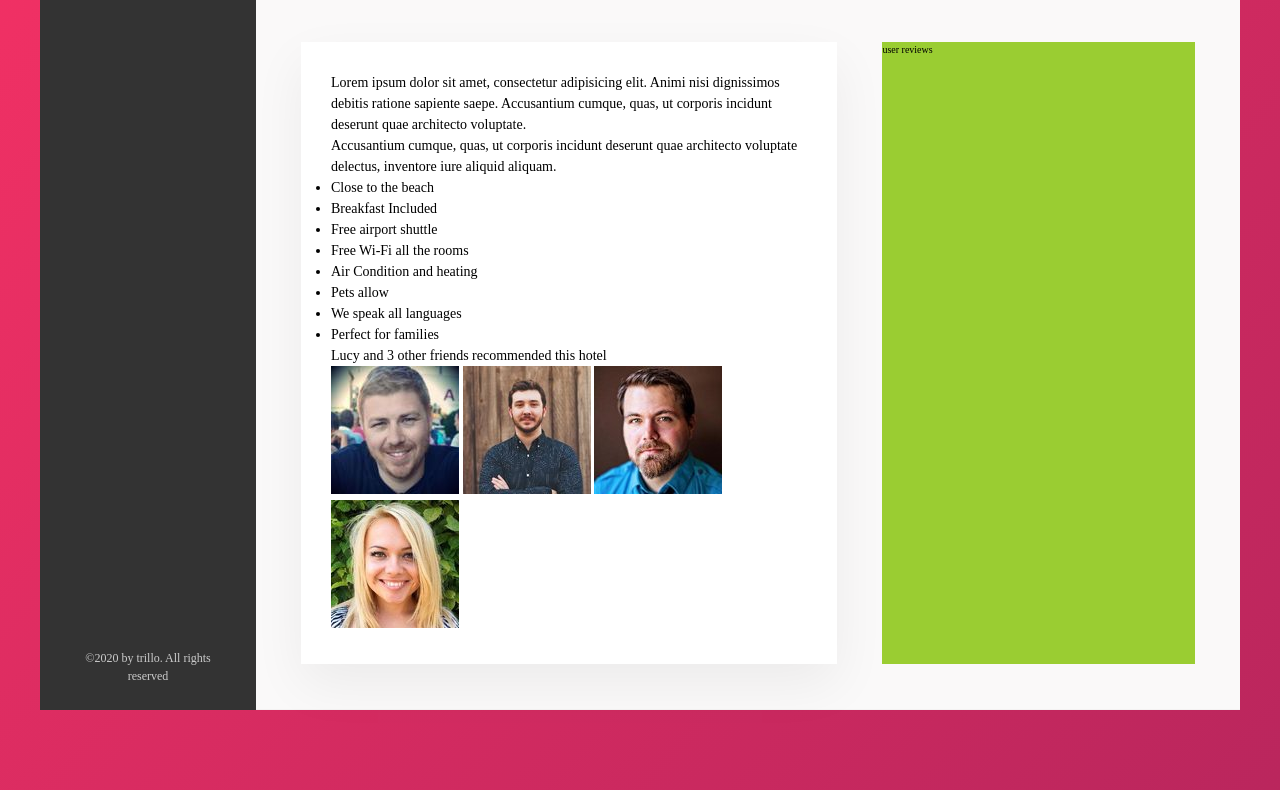
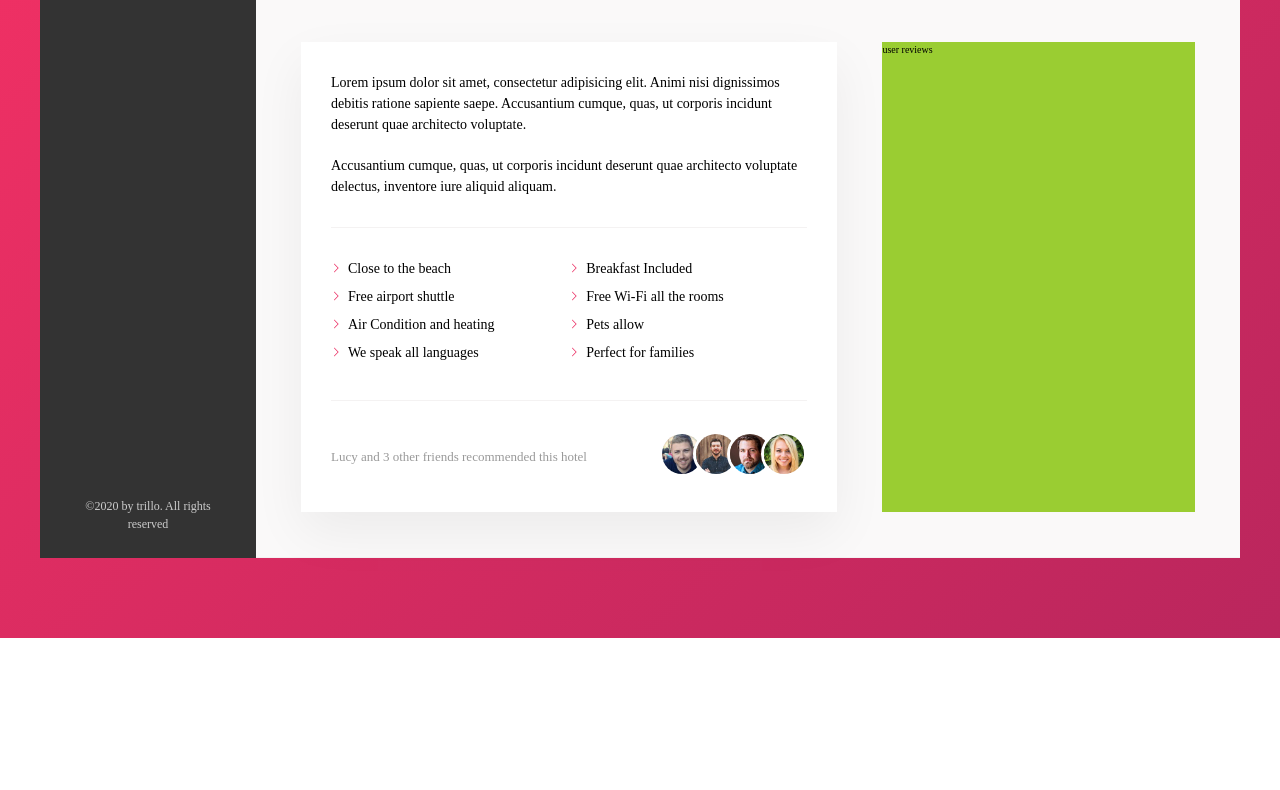
Before and after one commit to mlavagni/trillo, a website: page index.html in a window 1280 px wide. Shown: the part 603-1393 px from the top of the page. After the commit the page ends 1241 px from the top, so only its background shows below. Drawn offline with Linux system fonts and the light colour scheme.

Commit message:
Added style to description paragraph, ul, recommend count and friends pictures

```diff
--- a/index.html
+++ b/index.html
@@ -195,26 +195,26 @@
                   Lucy and 3 other friends recommended this hotel
                 </p>
 
-                <div class="recommended__friends">
+                <div class="recommend__friends">
                   <img
                     src="img/user-3.jpg"
                     alt="Friend 1"
-                    class="recommended__photo"
+                    class="recommend__photo"
                   />
                   <img
                     src="img/user-4.jpg"
                     alt="Friend 2"
-                    class="recommended__photo"
+                    class="recommend__photo"
                   />
                   <img
                     src="img/user-5.jpg"
                     alt="Friend 3"
-                    class="recommended__photo"
+                    class="recommend__photo"
                   />
                   <img
                     src="img/user-6.jpg"
                     alt="Friend 4"
-                    class="recommended__photo"
+                    class="recommend__photo"
                   />
                 </div>
               </div>
--- a/sass/_components.scss
+++ b/sass/_components.scss
@@ -300,3 +300,74 @@
     box-shadow: none;
   }
 }
+
+/////////////////////////////////////
+//Paragraph
+.paragraph:not(:last-of-type) {
+  margin-bottom: 2rem;
+}
+
+/////////////////////////////////////
+//List
+.list {
+  list-style: none;
+  margin: 3rem 0;
+  padding: 3rem 0;
+  border-top: var(--line);
+  border-bottom: var(--line);
+  display: flex;
+  flex-wrap: wrap;
+
+  &__item {
+    flex: 0 0 50%;
+    margin-bottom: 0.7rem;
+  }
+
+  &__item:before {
+    content: "";
+    display: inline-block;
+    height: 1rem;
+    width: 1rem;
+    margin-right: 0.7rem;
+
+    //older browsers
+    // background-image: url(../img/chevron-thin-right.svg);
+    // background-size: cover;
+
+    //newer browsers
+    background-color: var(--color-primary);
+    -webkit-mask-image: url(../img/chevron-thin-right.svg);
+    -webkit-mask-size: cover;
+    mask-image: url(../img/chevron-thin-right.svg);
+    mask-size: cover;
+  }
+}
+
+/////////////////////////////////////
+//Recommend
+
+.recommend {
+  font-size: 1.3rem;
+  color: var(--color-grey-dark-3);
+  display: flex;
+  align-items: center;
+
+  &__count {
+    margin-right: auto;
+  }
+
+  &__friends {
+  }
+
+  &__photo {
+    box-sizing: content-box;
+    height: 4rem;
+    width: 4rem;
+    border-radius: 50%;
+    border: 3px solid #fff;
+
+    &:not(:last-child) {
+      margin-right: -1.5rem;
+    }
+  }
+}
```
Also changed, not shown: css/style.css.
